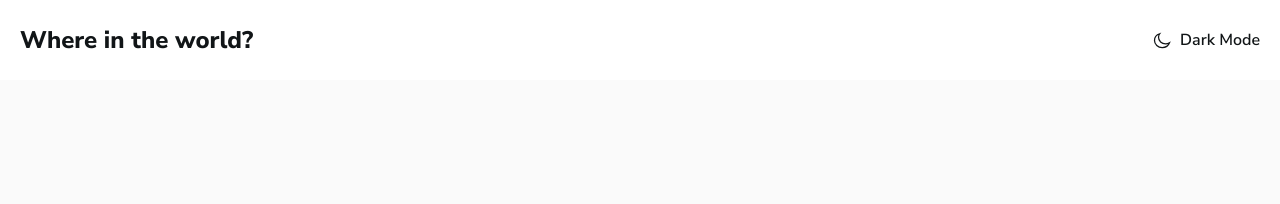
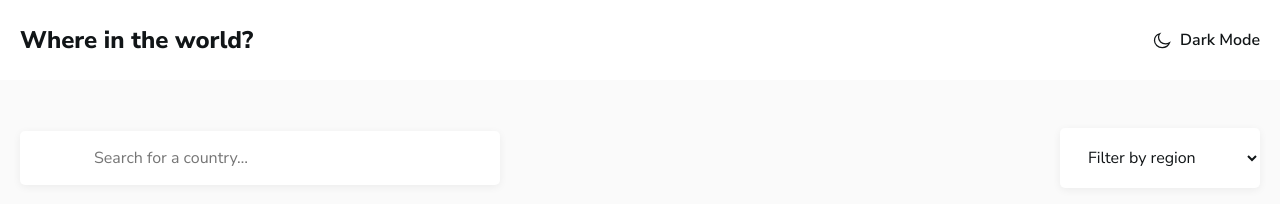
Before and after one commit to asadbekdev07/countries, a plain HTML site: page index.html in a window 1280 px wide. Drawn offline with Linux system fonts and the light colour scheme.

Commit message:
Add filters form

```diff
--- a/css/styles.css
+++ b/css/styles.css
@@ -90,7 +90,7 @@ a {
 .main-content {
   flex-grow: 1;
   padding-top: 48px;
-  padding-bottom: 45px;
+  padding-bottom: 48px;
   background-color: var(--body-bg);
 }
 
@@ -144,3 +144,28 @@ a {
   font-weight: 600;
   line-height: normal;
 }
+
+/* FILTERS  */
+.filters {
+  display: flex;
+  justify-content: space-between;
+  align-items: center;
+}
+.filters-search-input {
+  min-width: 480px;
+  padding: 18px 74px;
+  border: none;
+  border-radius: 5px;
+  background: var(--element-bg);
+  box-shadow: 0px 2px 9px 0px rgba(0, 0, 0, 0.06);
+}
+.filters-region-select {
+  min-width: 200px;
+  padding: 18px 24px;
+  border: none;
+  border-radius: 5px;
+  background: var(--element-bg);
+  color: var(--accent-color);
+  box-shadow: 0px 2px 9px 0px rgba(0, 0, 0, 0.06);
+
+}
--- a/index.html
+++ b/index.html
@@ -22,7 +22,22 @@
     </div>
   </header>
 
-  <main class="main-content"></main>
+  <main class="main-content">
+    <div class="container">
+      <form class="filters" action="https://echo.htmlacademy.ru" method="get">
+        <input class="filters-search-input" type="search" name="search" placeholder="Search for a country…" aria-label="Country name" required>
+
+        <select class="filters-region-select" name="region" aria-label="Regions">
+          <option selected disabled>Filter by region</option>
+          <option>Africa</option>
+          <option>America</option>
+          <option>Asia</option>
+          <option>Europe</option>
+          <option>Oceania</option>
+        </select>
+      </form>
+    </div>
+  </main>
 <script src="js/main.js"></script>
 </body>
 </html>
```
